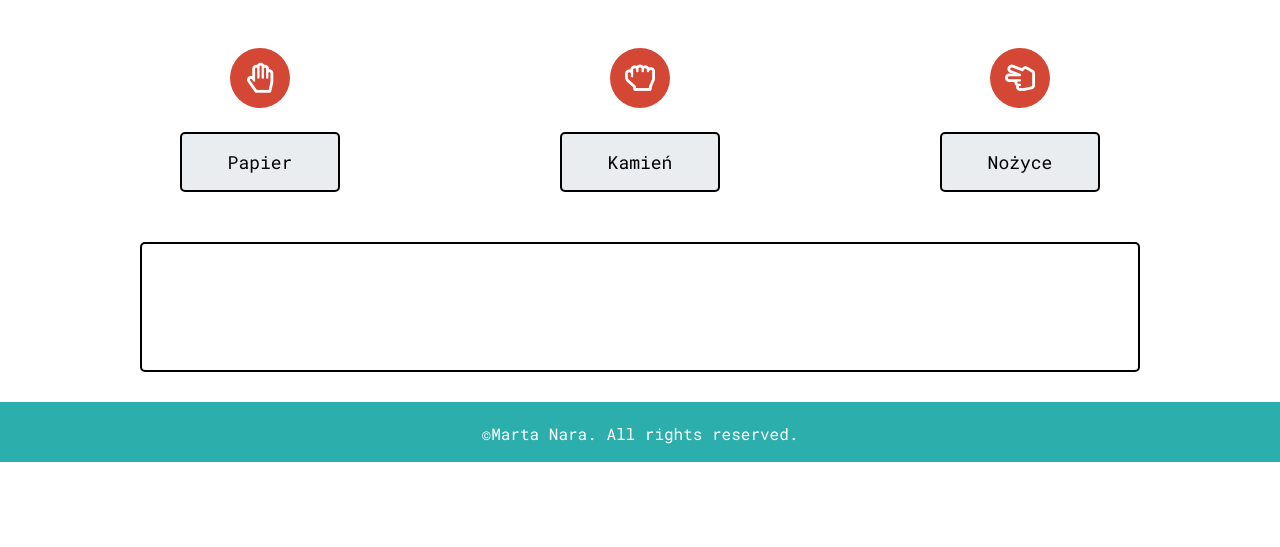
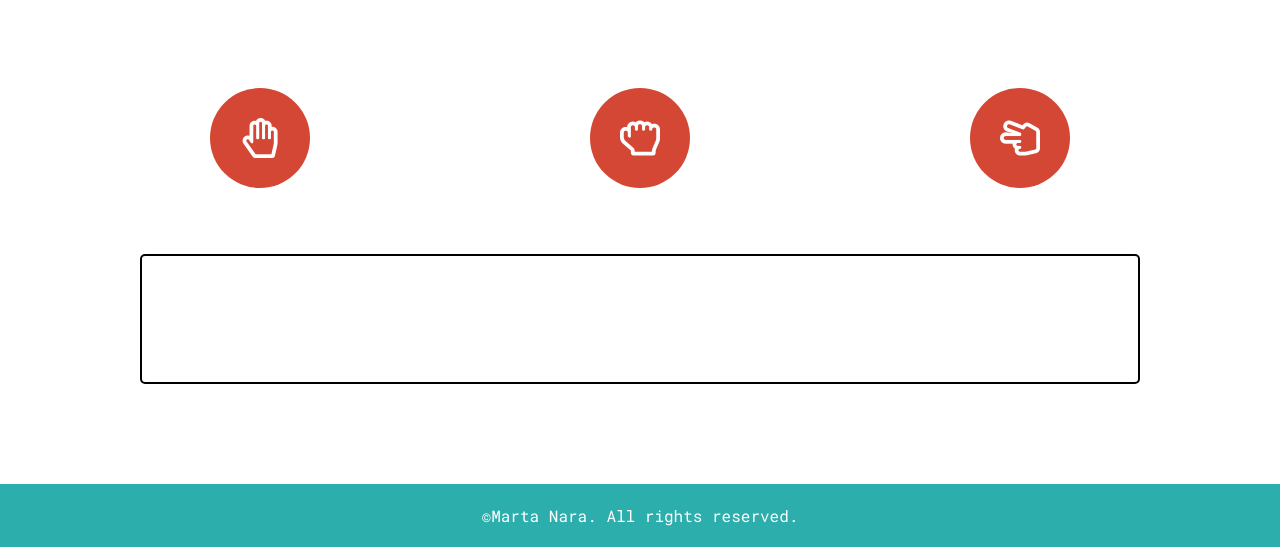
Before and after one commit to martanara/javascript-prework, a website: page index.html in a window 1280 px wide. Shown: the part 402-949 px from the top of the page. Before the commit the page ends 864 px from the top, so only its background shows below. Drawn offline with Linux system fonts and the light colour scheme.

Commit message:
Style buttons in scss

```diff
--- a/index.html
+++ b/index.html
@@ -19,20 +19,17 @@
 		<div class="container">
 			<div id="buttons" class="buttons">
 				<div class="choice">
-					<i class="far fa-hand-paper"></i>
-					<button id="play-paper" class="btn">Papier</button>
+					<button id="play-paper" class="btn"><i class="far fa-hand-paper"></i></button>
 				</div>
 				<div class="choice">
-					<i class="far fa-hand-rock"></i>
-					<button id="play-rock" class="btn">Kamień</button>
+					<button id="play-rock" class="btn"><i class="far fa-hand-rock"></i></button>
 				</div>
 				<div class="choice">
-					<i class="far fa-hand-scissors"></i>
-					<button id="play-scissors" class="btn">Nożyce</button>
+					<button id="play-scissors" class="btn"><i class="far fa-hand-scissors"></i></button>
 				</div>
 			</div>
 			<div id="messages" class="messages"></div>
-			<div id="result"></div>
+			<div id="result" class="result"></div>
 		</div>
 	</section>
 	<footer class="page-footer">
--- a/sass/style.scss
+++ b/sass/style.scss
@@ -23,19 +23,21 @@ body {
 }
 
 .btn {
-    display: inline-block;
     min-width: 160px;
     margin: 24px auto 0 auto;
     padding: 16px;
-    border-radius: 5px;
+    border: none;
     text-align: center;
     text-decoration: none;
     cursor: pointer;
-    border-width: 2px;
-    border-style: solid;
     font-family: $font-primary;
     font-size: 18px;
-    background-color: $color-gray;
+    background-color: white;
+}
+
+.btn:hover {
+    transform: scale(1.5);
+    transition: all 1s;
 }
 
 /* Header */
@@ -50,7 +52,7 @@ body {
     justify-content: center;
     align-items: center;
     font-family: $font-secondary;
-    color: $color-green
+    color: $color-green;
 }
 
 h1 {
@@ -72,29 +74,40 @@ h1 {
 }
 
 .choice i {
-    font-size: 30px;
+    font-size: 40px;
     background-color: $color-brick;
-    width: 60px;
-    height: 60px;
-    line-height: 60px;
+    width: 100px;
+    height: 100px;
+    line-height: 100px;
     border-radius: 50%;
     color: white;
 }
 
 .messages {
-    height: 130px;
+    min-height: 130px;
     border-width: 2px;
     border-style: solid;
     border-radius: 5px;
     margin: 0 70px 30px 70px;
-    padding-top: 30px;
+    padding: 30px 0;
+}
+
+.result {
+    height: 70px;
 }
 
 /* Footer */
 
 .page-footer {
     background-color: $color-green;
-    height: 60px;
+    min-height: 60px;
     color: white;
     padding: 2px;
 }
+
+@media (max-width: 768px) {
+    .buttons {
+        flex-direction: column;
+    }
+
+}
```
Also changed, not shown: css/style.css, 2 other files.
